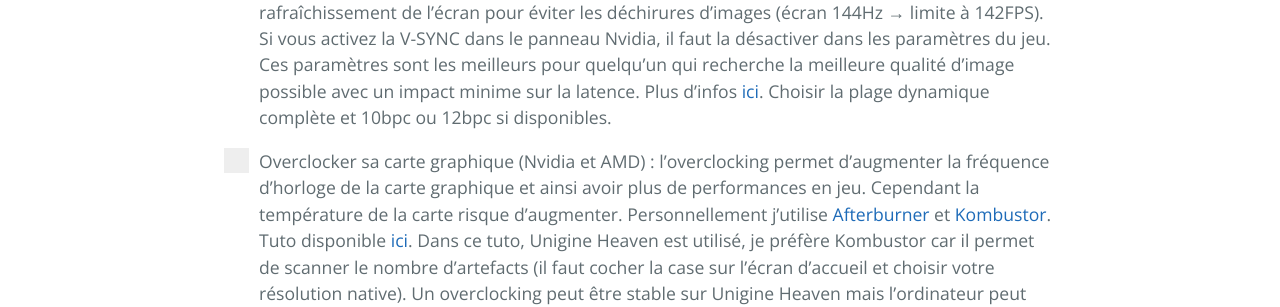
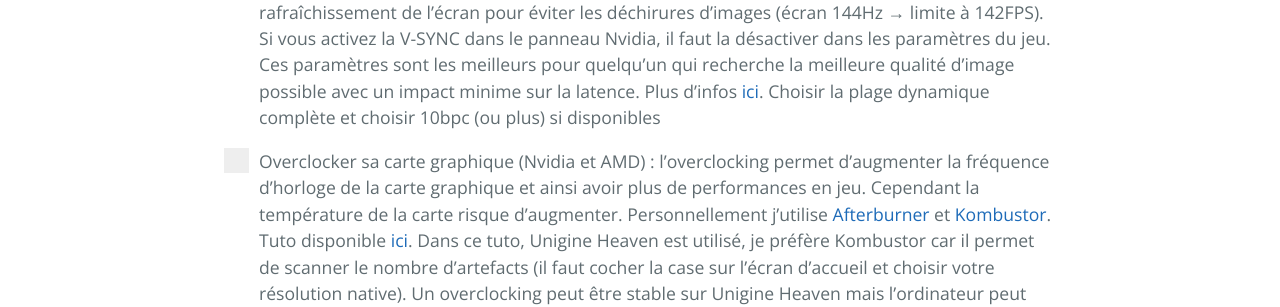
Before and after one commit to PouletEnSlip/pouletenslip.github.io, a Jekyll site: the page built from pages/opti/index.md, in a window 1280 px wide and 900 px high, scrolled down 2396 px. Shown: the part 181-488 px from the top of the window. Built offline with Jekyll 4.4.1, drawn with Linux system fonts in a browser that asks for light colours; comment, search, counter and statistics services are not loaded; our own code applies the rules of GitHub Pages for plain Markdown files.

Commit message:
Update index.md

```diff
--- a/pages/opti/index.md
+++ b/pages/opti/index.md
@@ -77,7 +77,7 @@
 <input type="checkbox">
 <span class="checkmark"></span>
 
-<label class="container">Modifications du panneau Nvidia (options AMD similaires) : sélectionner "Utiliser les paramètres d’images 3D avancés", mettre le mode de faible latence sur "On", privilégier les performances maximales, activer G-SYNC + V-SYNC + limiter les IPS à 2 en dessous de la fréquence de rafraîchissement de l’écran pour éviter les déchirures d’images (écran 144Hz → limite à 142FPS). Si vous activez la V-SYNC dans le panneau Nvidia, il faut la désactiver dans les paramètres du jeu. Ces paramètres sont les meilleurs pour quelqu'un qui recherche la meilleure qualité d'image possible avec un impact minime sur la latence. Plus d'infos [ici](https://blurbusters.com/gsync/gsync101-input-lag-tests-and-settings/14/). Choisir la plage dynamique complète et 10bpc ou 12bpc si disponibles.
+<label class="container">Modifications du panneau Nvidia (options AMD similaires) : sélectionner "Utiliser les paramètres d’images 3D avancés", mettre le mode de faible latence sur "On", privilégier les performances maximales, activer G-SYNC + V-SYNC + limiter les IPS à 2 en dessous de la fréquence de rafraîchissement de l’écran pour éviter les déchirures d’images (écran 144Hz → limite à 142FPS). Si vous activez la V-SYNC dans le panneau Nvidia, il faut la désactiver dans les paramètres du jeu. Ces paramètres sont les meilleurs pour quelqu'un qui recherche la meilleure qualité d'image possible avec un impact minime sur la latence. Plus d'infos [ici](https://blurbusters.com/gsync/gsync101-input-lag-tests-and-settings/14/). Choisir la plage dynamique complète et choisir 10bpc (ou plus) si disponibles
 <input type="checkbox">
 <span class="checkmark"></span>
 
```
